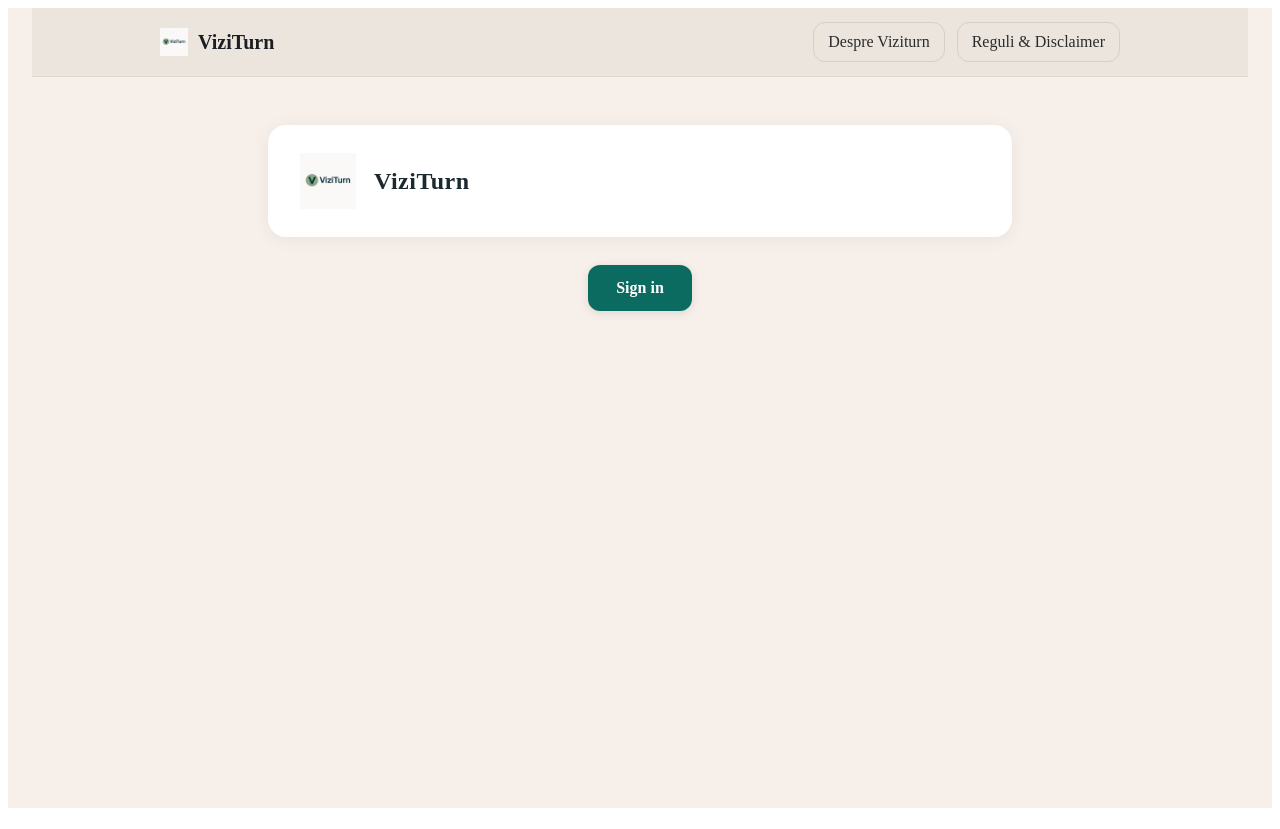
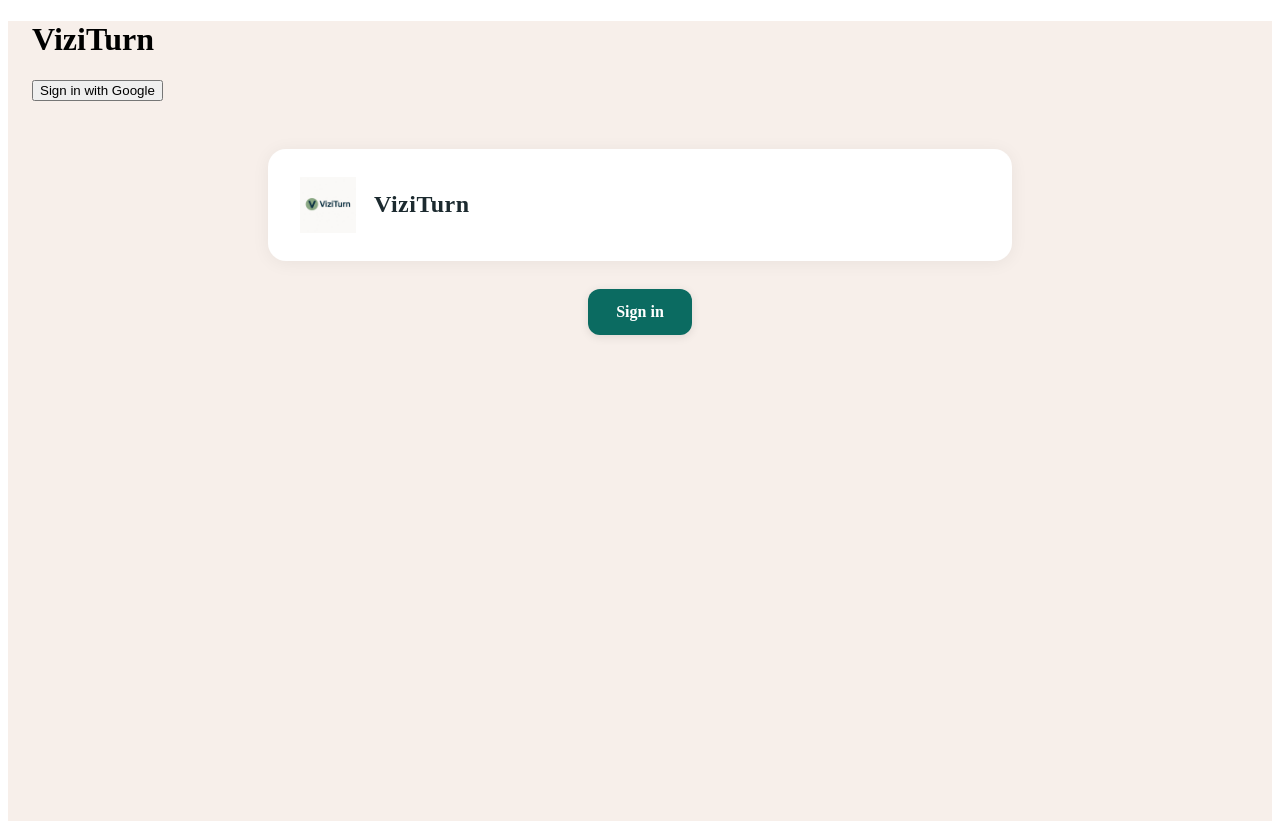
Before and after one commit to danhome-blip/ViziTurn, a Next.js app: page / in a window 1280 px wide. Built offline with nearby package versions, Linux system fonts and the light colour scheme.

Commit message:
Update Header.js

```diff
--- a/components/Header.js
+++ b/components/Header.js
@@ -1,43 +1,40 @@
-// components/Header.js
-export default function Header() {
-  const link = {
-    padding: '10px 14px',
-    border: '1px solid #d9cdc7',
-    borderRadius: '12px',
-    color: '#2b2b2b',
-    textDecoration: 'none'
+import { supabase } from '../lib/supabase';
+
+export default function Header({ user }) {
+  const handleLogin = async () => {
+    await supabase.auth.signInWithOAuth({
+      provider: 'google',
+      options: {
+        redirectTo: 'http://localhost:3000/feed',
+      },
+    });
+  };
+
+  const handleLogout = async () => {
+    await supabase.auth.signOut();
   };
 
   return (
-    <header
-      style={{
-        position: 'sticky',
-        top: 0,
-        zIndex: 10,
-        background: '#ECE5DD', // alb murdar (doar header)
-        borderBottom: '1px solid #e0d7d2'
-      }}
-    >
-      <div
-        style={{
-          maxWidth: 960,
-          margin: '0 auto',
-          padding: '14px 20px',
-          display: 'flex',
-          alignItems: 'center',
-          justifyContent: 'space-between',
-          gap: 16
-        }}
-      >
-        <a href="/" style={{ display: 'flex', alignItems: 'center', gap: 10, textDecoration: 'none' }}>
-          <img src="/logo.png?v=3" alt="ViziTurn" width="28" height="28" />
-          <strong style={{ fontSize: 20, color: '#1b1f22' }}>ViziTurn</strong>
-        </a>
-
-        <nav style={{ display: 'flex', gap: 12 }}>
-          <a href="/about" style={link}>Despre Viziturn</a>
-          <a href="/rules" style={link}>Reguli & Disclaimer</a>
-        </nav>
+    <header className="bg-white shadow-sm border-b">
+      <div className="max-w-4xl mx-auto px-4 py-4 flex justify-between items-center">
+        <h1 className="text-xl font-bold text-primary">ViziTurn</h1>
+        <div>
+          {user ? (
+            <button
+              onClick={handleLogout}
+              className="text-gray-600 hover:text-gray-800 text-sm font-medium"
+            >
+              Logout
+            </button>
+          ) : (
+            <button
+              onClick={handleLogin}
+              className="bg-primary text-white px-5 py-2 rounded-lg text-sm font-medium hover:bg-blue-700 transition"
+            >
+              Sign in with Google
+            </button>
+          )}
+        </div>
       </div>
     </header>
   );
```
